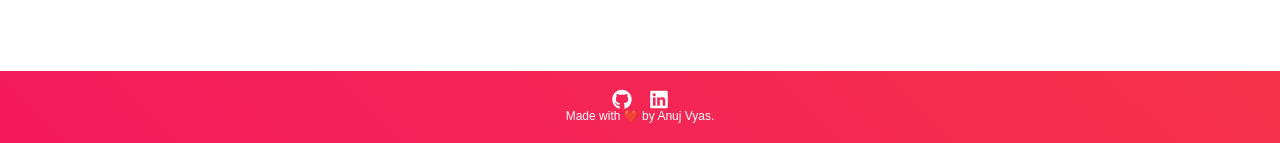
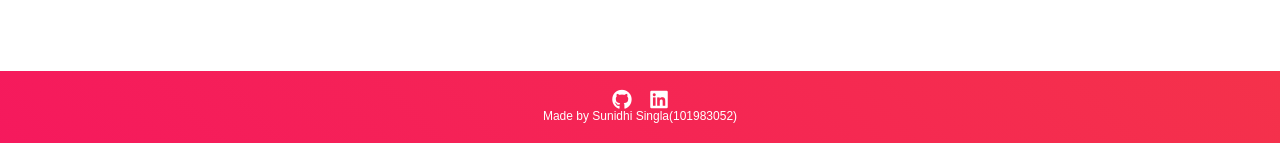
Before and after one commit to SunidhiSingla/Diabetes-Prediction, a Flask app: template templates/result.html in a window 1280 px wide. Shown: the part 657-800 px from the top of the page. Run offline with Flask 2, Linux system fonts and the light colour scheme; the template is opened without the code that fills it, so the values that code supplies are empty; parts of the project's set-up code (start-up, migrations or seed data) failed here and were passed over; some libraries are stand-ins or nearby versions.

Commit message:
Update result.html

```diff
--- a/templates/result.html
+++ b/templates/result.html
@@ -37,7 +37,7 @@
                <a target="_blank" href="https://github.com/anujvyas/Diabetes-Prediction-Deployment"><i class="fab fa-github fa-lg contact-icon"></i></a>
                <a target="_blank" href="https://www.linkedin.com/in/anujkvyas"><i class="fab fa-linkedin fa-lg contact-icon"></i></a>
            </div>
-           <p class='footer-description'>Made with ❤️ by Anuj Vyas.</p>
+           <p class='footer-description'>Made by Sunidhi Singla(101983052)</p>
        </div>
 
 	</body>
```
